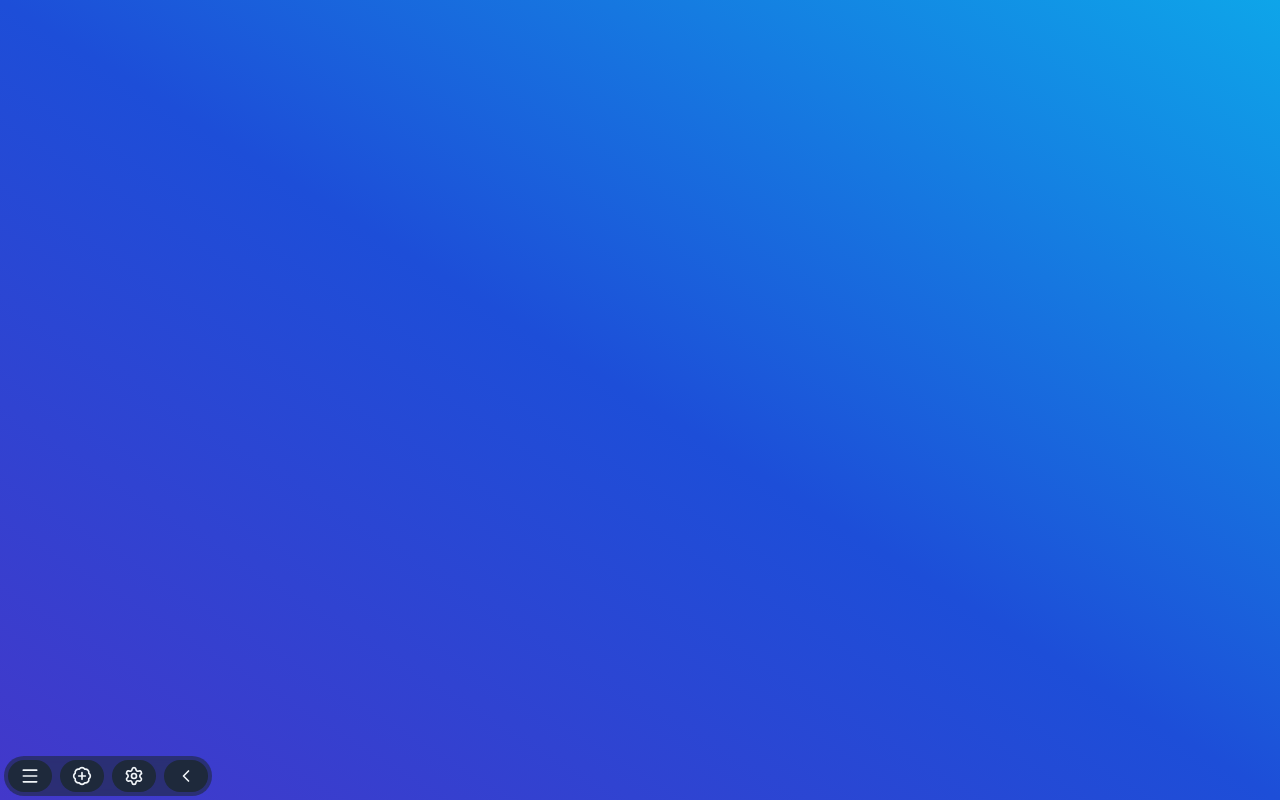
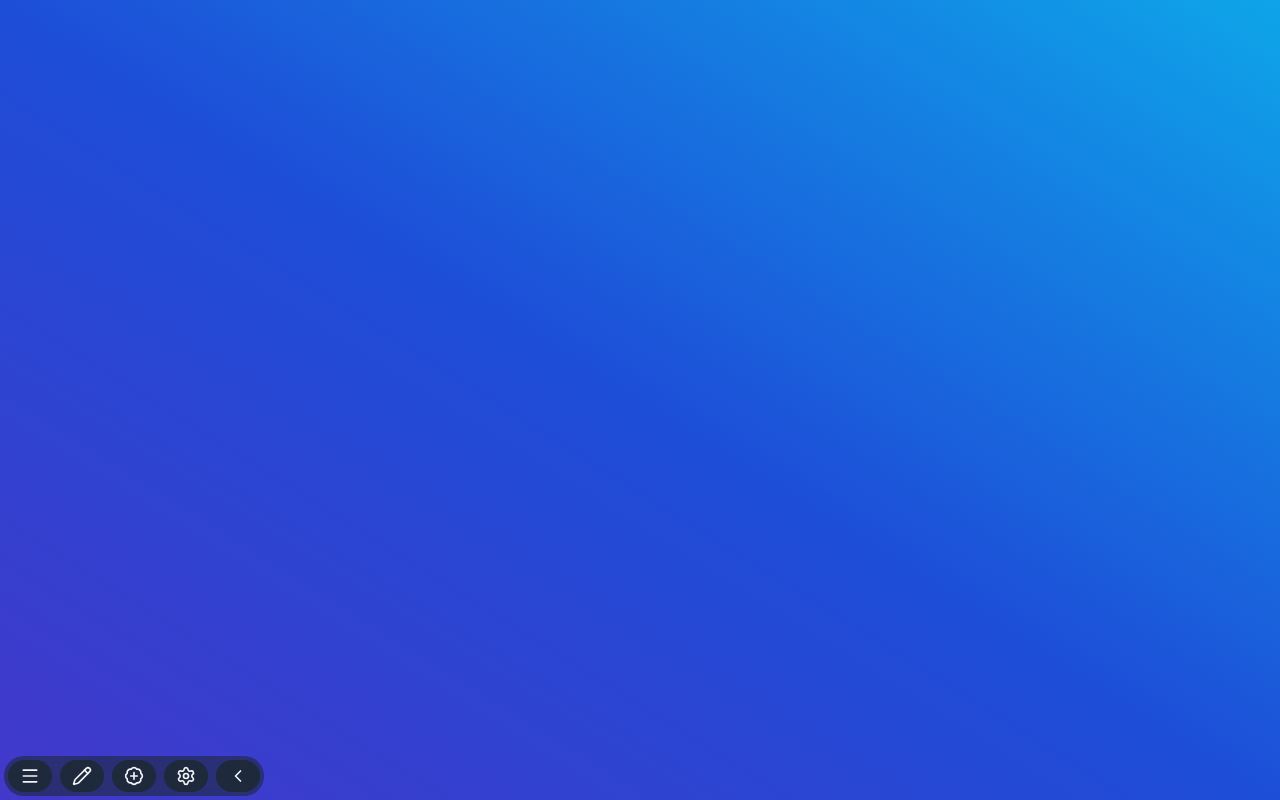
Before and after one commit to Hex-4/untitled-study-dashboard, an Astro site: page / in a window 1280 px wide. Built offline with nearby package versions, Linux system fonts and the light colour scheme; Astro itself is replaced by a stand-in of ours; a web font is replaced by a local one.

Commit message:
kinda buggy edit mode

```diff
--- a/src/components/bar.svelte
+++ b/src/components/bar.svelte
@@ -5,12 +5,15 @@
         Settings,
         ChevronLeft,
         ChevronRight,
+        Pencil,
+        PencilOff,
     } from "lucide-svelte";
     import WidgetPicker from "./widget_picker.svelte";
     import { Workspace, Widget } from "../widgets.svelte.js";
 
     let barOpen = $state(true);
     let PickerOpen = $state(false);
+    let editMode = $state(true);
 
     function toggleBar() {
         barOpen = !barOpen;
@@ -22,12 +25,26 @@
         let pomodoro = new Widget("pomodoro");
         Workspace.widgets.push(pomodoro);
     }
+
+    function toggleEditMode() {
+        editMode = !editMode;
+        Workspace.draggables.forEach((i) => {
+            if (editMode == true) {
+                i.enable({
+                    scalable: true,
+                    proportions: true,
+                });
+            } else if (editMode == false) {
+                i.disable();
+            }
+        });
+    }
 </script>
 
 <div
     id="bar"
     class="bg-slate-800/60 h-10 rounded-full flex max-w-min absolute bottom-1 left-1 transition-all backdrop-blur-sm {!barOpen &&
-        '-translate-x-40'} duration-200 ease-out"
+        '-translate-x-52'} duration-200 ease-out"
 >
     <button
         class="bg-slate-800 rounded-full m-1 px-3 content-center group transition-all hover:bg-slate-700"
@@ -35,6 +52,21 @@
         <Menu
             class="text-slate-100 size-5 inline relative bottom-0.5 transition-all group-hover:text-amber-500 group-hover:scale-[1.2]"
         />
+    </button>
+
+    <button
+        class="bg-slate-800 rounded-full m-1 px-3 content-center group transition-all hover:bg-slate-700"
+        onclick={toggleEditMode}
+    >
+        {#if editMode}
+            <Pencil
+                class="text-slate-100 size-5 inline relative bottom-0.5 transition-all group-hover:text-amber-500 group-hover:scale-[1.2]"
+            />
+        {:else}
+            <PencilOff
+                class="text-slate-100 size-5 inline relative bottom-0.5 transition-all group-hover:text-amber-500 group-hover:scale-[1.2]"
+            />
+        {/if}
     </button>
 
     <button
--- a/src/components/widget_maker.svelte
+++ b/src/components/widget_maker.svelte
@@ -12,6 +12,7 @@
     };
 
     $inspect(Workspace.widgets);
+    $inspect(Workspace.draggables);
 </script>
 
 <div>
--- a/src/subjx-svelte.svelte.js
+++ b/src/subjx-svelte.svelte.js
@@ -1,5 +1,6 @@
 import subjx from "subjx";
 import "subjx/dist/style/subjx.css";
+import { Workspace } from "./widgets.svelte";
 
 export function drag(node) {
     const xElem = subjx(node);
@@ -7,10 +8,16 @@ export function drag(node) {
         scalable: true,
         proportions: true,
     });
+    Workspace.draggables.push(xDraggable);
 
     return {
         destroy() {
             xDraggable.disable();
+            const index = Workspace.draggables.indexOf(xDraggable);
+            if (index > -1) {
+                // only splice array when item is found
+                Workspace.draggables.splice(index, 1); // 2nd parameter means remove one item only
+            }
         },
     };
 }
--- a/src/widgets.svelte.js
+++ b/src/widgets.svelte.js
@@ -1,5 +1,6 @@
 export const Workspace = $state({
     widgets: [],
+    draggables: [],
 });
 
 export class Widget {
```
